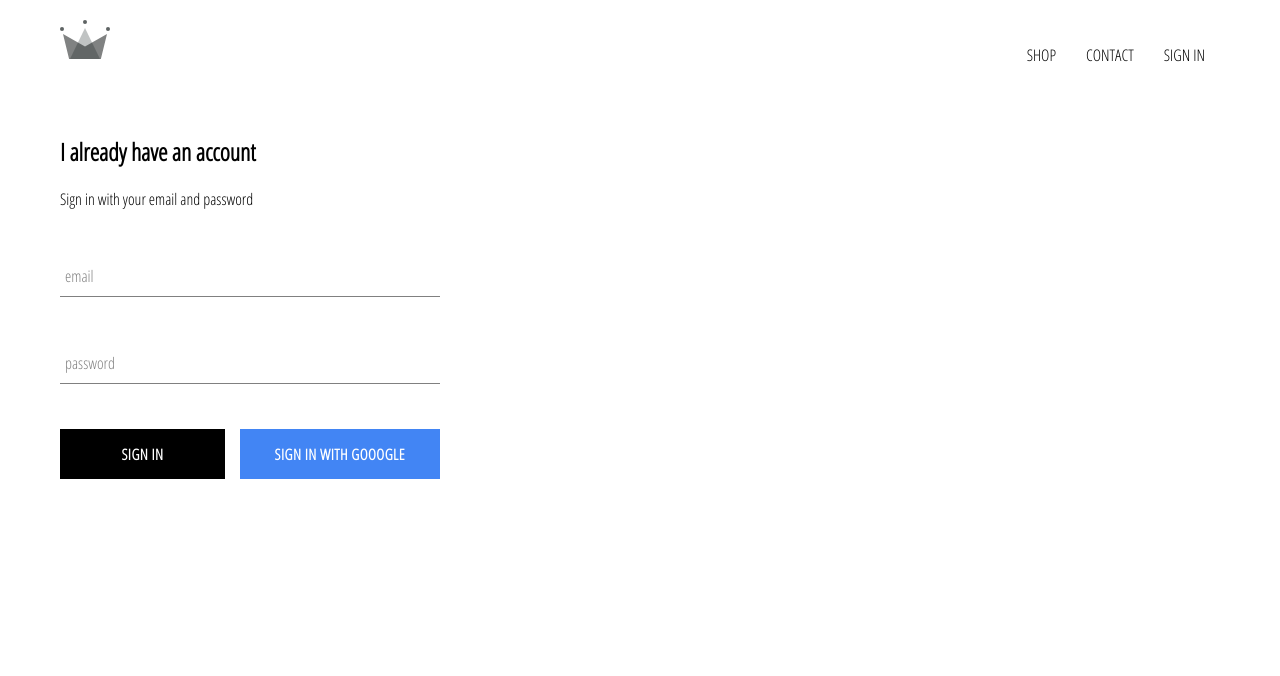
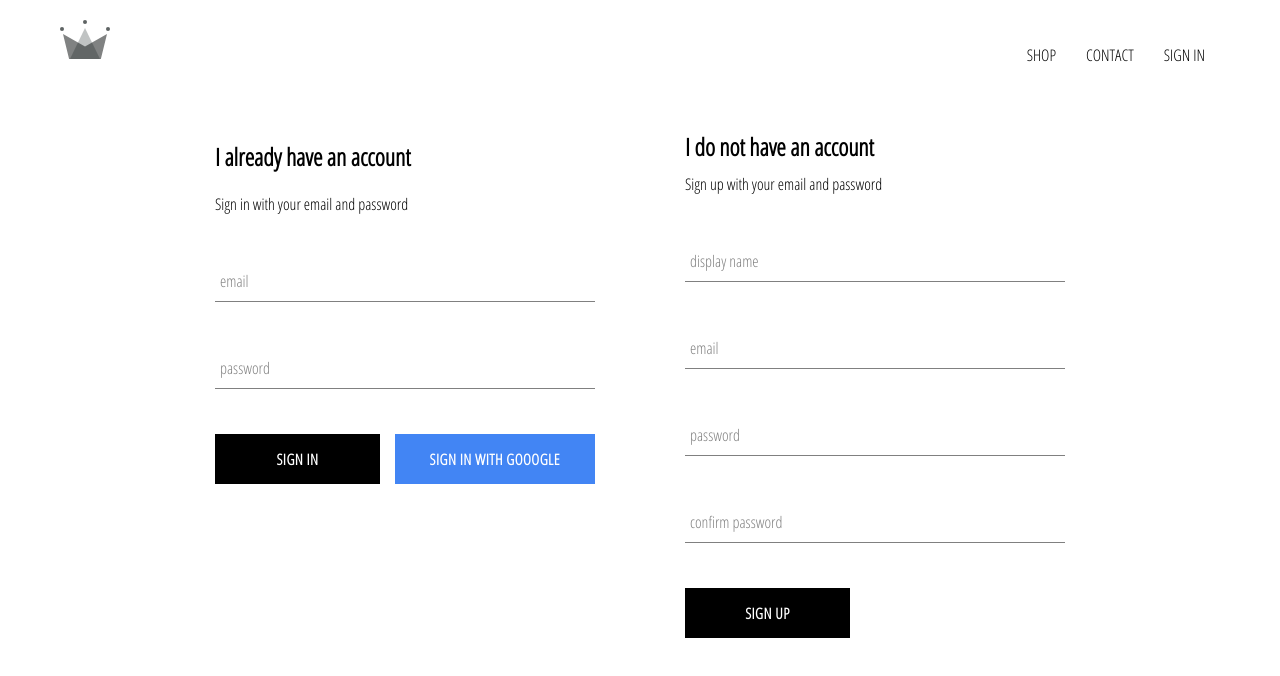
Before and after one commit to YiweiC1W/Clothing-E-commerce, a React (Create React App) app: page /signin in a window 1280 px wide. Shown: the top 676 px of the page. Built offline with nearby package versions, Linux system fonts and the light colour scheme; no server answers.

Commit message:
user sign up component and use firestore to store user info

```diff
--- a/src/App.js
+++ b/src/App.js
@@ -20,9 +20,21 @@ class App extends React.Component {
 	unsubscribeFromAuth = null;
 
 	componentDidMount() {
-		this.unsubscribeFromAuth = auth.onAuthStateChanged(async (user) => {
-			createUserProfileDocument(user);
-			console.log(user)
+		this.unsubscribeFromAuth = auth.onAuthStateChanged(async (userAuth) => {
+			if (userAuth) {
+				const userRef = await createUserProfileDocument(userAuth);
+				userRef.onSnapshot((snapShot) => {
+					this.setState({
+						currentUser: {
+							id: snapShot.id,
+							...snapShot.data()
+						}
+					});
+
+					console.log(this.state)
+				});
+			}
+			this.setState({ currentUser: userAuth });
 		});
 	}
 
--- /dev/null
+++ b/src/components/sign-up/sign-up.component.jsx
@@ -0,0 +1,99 @@
+import React from 'react';
+
+import FormInput from '../form-input/form-input.component';
+import CustomButton from '../custom-button/custom-button.component';
+
+import { auth, createUserProfileDocument } from '../../firebase/firebase.utils';
+
+import './sign-up.style.scss';
+
+class SignUp extends React.Component {
+	constructor() {
+		super();
+
+		this.state = {
+			displayName: '',
+			email: '',
+			password: '',
+			confirmPassword: ''
+		};
+	}
+
+	handleSubmit = async (event) => {
+		event.preventDefault();
+		const { displayName, email, password, confirmPassword } = this.state;
+
+		if (password !== confirmPassword) {
+			alert("password don't match");
+			return;
+		}
+
+		try {
+			const { user } = await auth.createUserWithEmailAndPassword(email, password);
+			await createUserProfileDocument(user, { displayName });
+			this.setState({
+				displayName: '',
+				email: '',
+				password: '',
+				confirmPassword: ''
+			});
+		} catch (error) {
+			console.log(error);
+		}
+    };
+
+    handleChange = event =>{
+        const {name, value} = event.target;
+
+        this.setState({[name]: value});
+    }
+
+	render() {
+		const { displayName, email, password, confirmPassword } = this.state;
+		return (
+			<div className="sign-up">
+				<h2 className="title">I do not have an account</h2>
+				<span>Sign up with your email and password</span>
+				<form className="sign-up-form" onSubmit={this.handleSubmit}>
+					<FormInput
+						name="displayName"
+						type="text"
+						label="display name"
+						value={displayName}
+						required
+						handleChange={this.handleChange}
+					/>
+
+					<FormInput
+						name="email"
+						type="email"
+						label="email"
+						value={email}
+						required
+						handleChange={this.handleChange}
+					/>
+					<FormInput
+						name="password"
+						type="password"
+						label="password"
+						value={password}
+						required
+						handleChange={this.handleChange}
+					/>
+					<FormInput
+						name="confirmPassword"
+						type="password"
+						label="confirm password"
+						value={confirmPassword}
+						required
+						handleChange={this.handleChange}
+					/>
+
+					<CustomButton type="submit">SIGN UP</CustomButton>
+				</form>
+			</div>
+		);
+	}
+}
+
+export default SignUp;
--- /dev/null
+++ b/src/components/sign-up/sign-up.style.scss
@@ -0,0 +1,9 @@
+.sign-up{
+    display: flex;
+    flex-direction: column;
+    width: 380px;
+
+    .title{
+        margin: 10px 0;
+    }
+}
--- a/src/pages/sign-in-and-sign-up/sign-in-and-sign-up.jsx
+++ b/src/pages/sign-in-and-sign-up/sign-in-and-sign-up.jsx
@@ -1,9 +1,13 @@
-import React from 'react'
-import SignIn from '../../components/sign-in/sign-in.component'
-import './sign-in-and-sign-up.scss'
+import React from 'react';
+import SignIn from '../../components/sign-in/sign-in.component';
+import SignUp from '../../components/sign-up/sign-up.component';
+import './sign-in-and-sign-up.scss';
 
-const SignInAndSignUpPage =() =>(
-    <div className='sign-in-and-sign-up'><SignIn/></div>
-)
+const SignInAndSignUpPage = () => (
+	<div className="sign-in-and-sign-up">
+		<SignIn />
+		<SignUp />
+	</div>
+);
 
 export default SignInAndSignUpPage;
--- a/src/pages/sign-in-and-sign-up/sign-in-and-sign-up.scss
+++ b/src/pages/sign-in-and-sign-up/sign-in-and-sign-up.scss
@@ -0,0 +1,6 @@
+.sign-in-and-sign-up{
+    width: 850px;
+    display: flex;
+    justify-content: space-between;
+    margin: 30px auto;
+}
```
